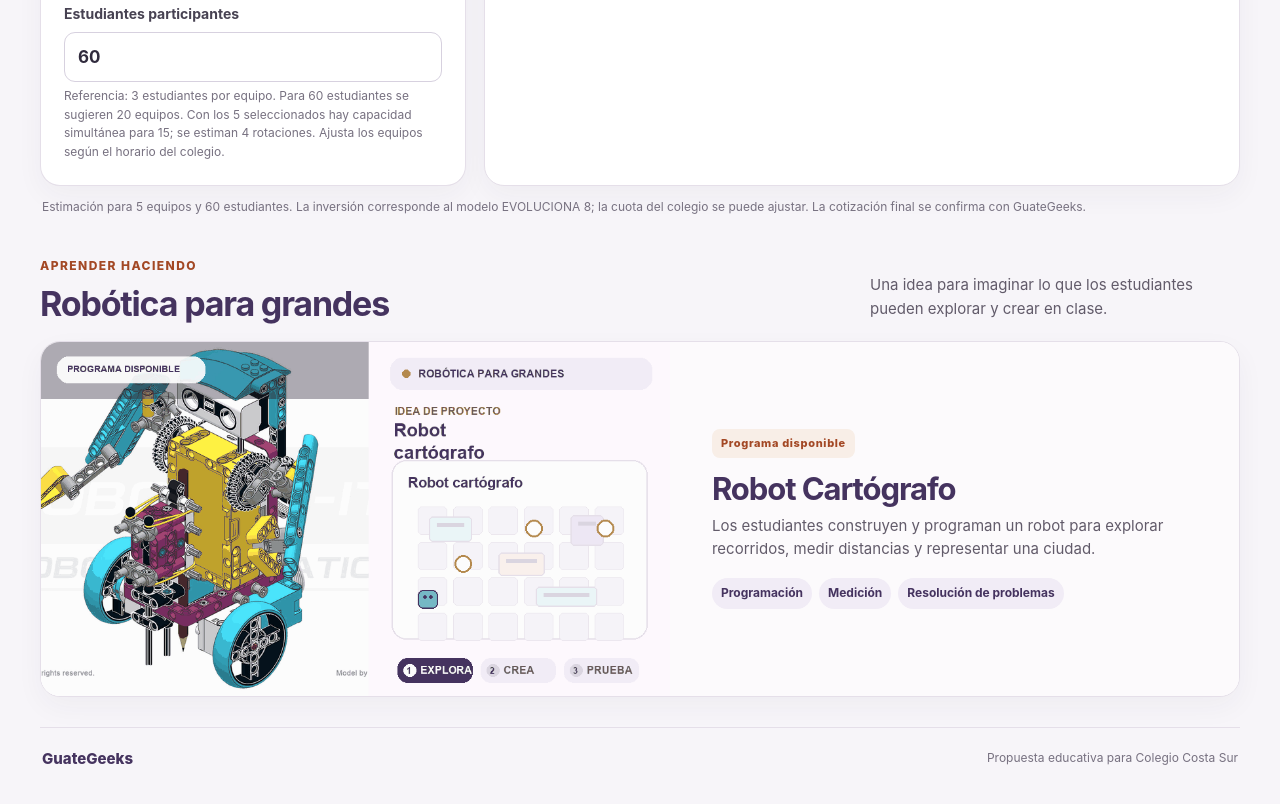
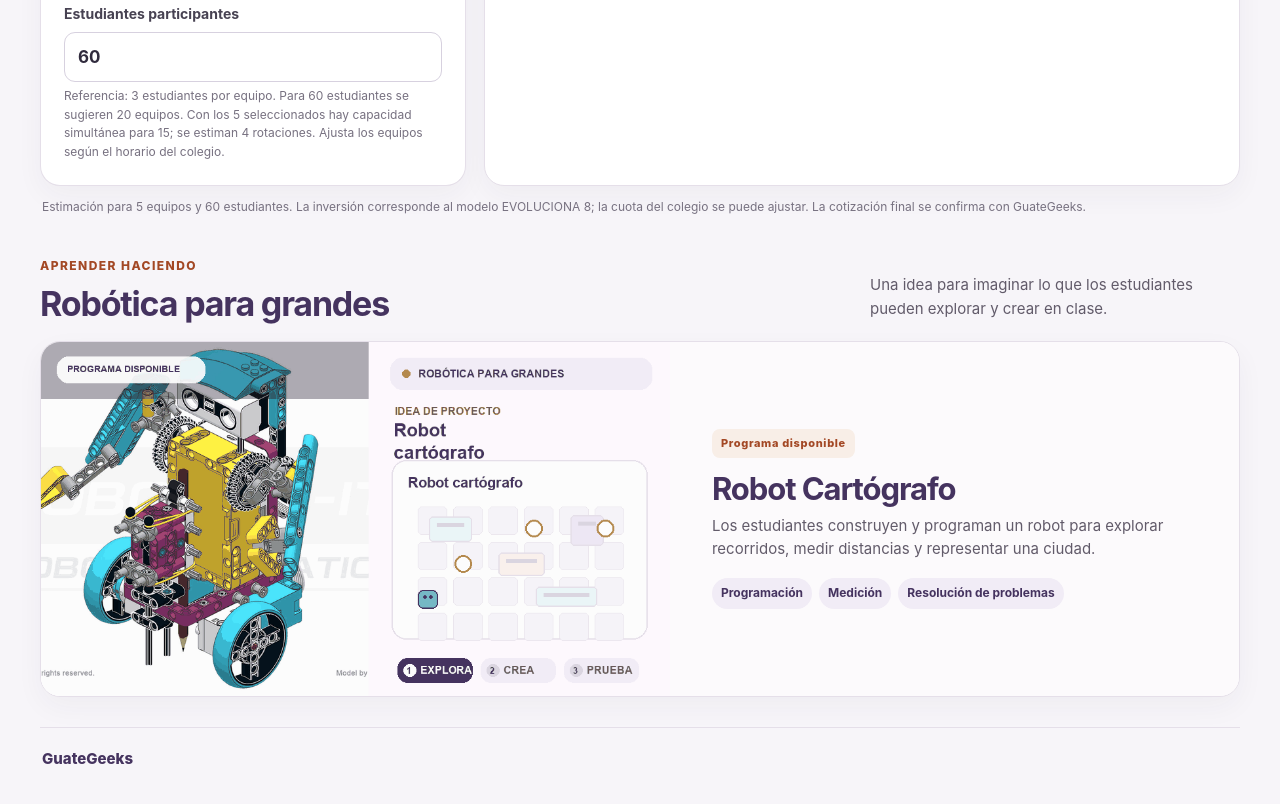
Before and after one commit to GuateGeeks/cotizador, a plain HTML site: page index.html in a window 1280 px wide. Shown: the part 3125-3929 px from the top of the page. Drawn offline with Linux system fonts and the light colour scheme.

Commit message:
fix: remove footer proposal label

```diff
--- a/index.html
+++ b/index.html
@@ -151,7 +151,7 @@
       </div>
     </section>
 
-    <footer class="page-footer"><span class="footer-brand">GuateGeeks</span><span>Propuesta educativa para Colegio Costa Sur</span></footer>
+    <footer class="page-footer"><span class="footer-brand">GuateGeeks</span></footer>
   </main>
 </body>
 </html>
```
